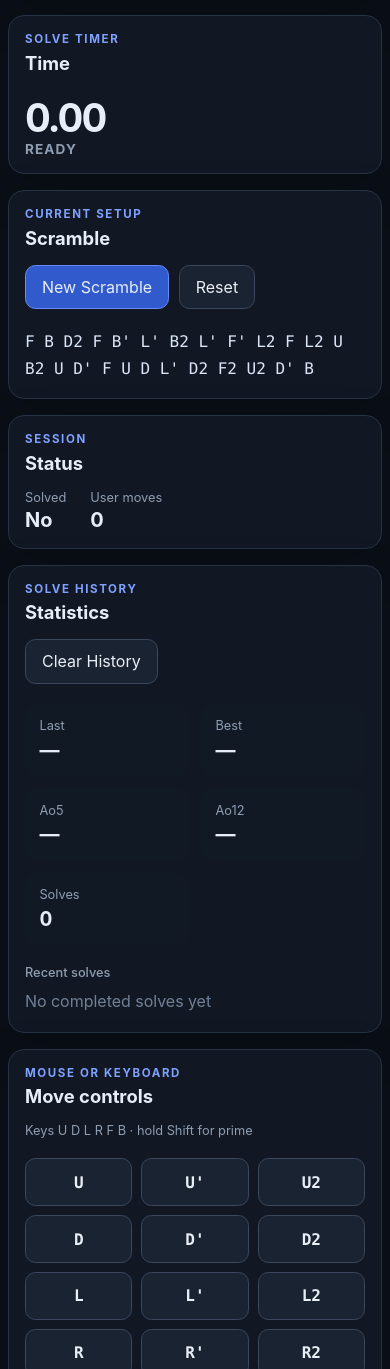
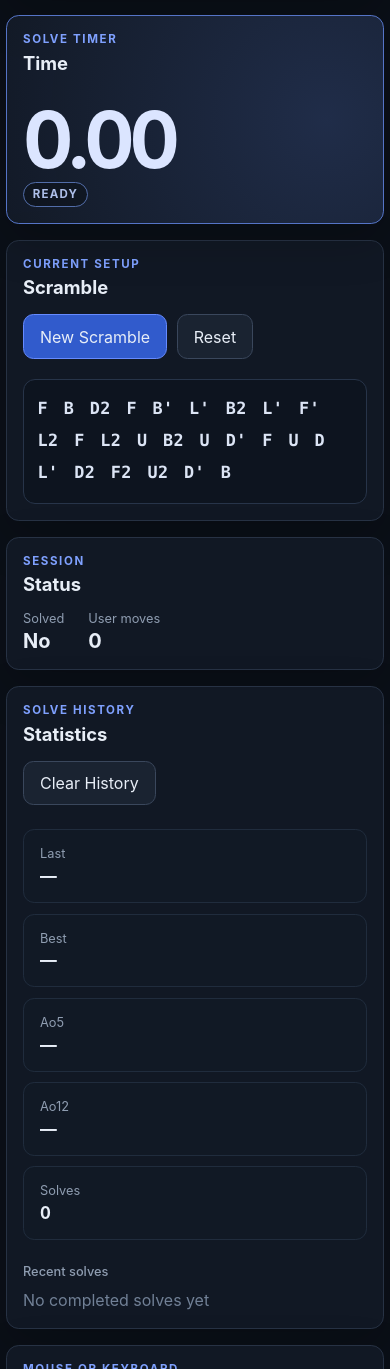
Before and after one commit to Franek2009/Cube3x3, a website built with Vite: page index.html in a window 390 px wide. Shown: the part 631-2000 px from the top of the page. Built offline with nearby package versions, Linux system fonts and the light colour scheme.

Commit message:
Polish speedcubing interface

```diff
--- a/index.html
+++ b/index.html
@@ -24,14 +24,14 @@
         <div id="cube-viewport" class="cube-viewport"></div>
       </section>
 
-      <section class="panel timer-panel" aria-labelledby="timer-heading">
-        <div>
+      <section id="timer-panel" class="panel timer-panel" data-state="idle" aria-labelledby="timer-heading">
+        <div class="timer-heading">
           <p class="eyebrow">Solve timer</p>
           <h2 id="timer-heading">Time</h2>
         </div>
-        <div class="timer-display" aria-live="polite" aria-atomic="true">
+        <div class="timer-display">
           <strong id="timer-time" class="timer-time">0.00</strong>
-          <span id="timer-status" class="timer-status">Idle</span>
+          <span id="timer-status" class="timer-status" role="status" aria-live="polite">Idle</span>
         </div>
       </section>
 
@@ -104,15 +104,10 @@
         <p id="move-history" class="history" aria-live="polite"></p>
       </section>
 
-      <section class="panel" aria-labelledby="debug-heading">
-        <div class="section-heading">
-          <div>
-            <p class="eyebrow">Renderer placeholder</p>
-            <h2 id="debug-heading">Technical cube state</h2>
-          </div>
-        </div>
+      <details class="panel debug-panel">
+        <summary class="debug-summary">Debug state</summary>
         <pre id="debug-state" class="debug-state"></pre>
-      </section>
+      </details>
     </main>
     <script type="module" src="/src/main.ts"></script>
   </body>
--- a/src/styles.css
+++ b/src/styles.css
@@ -78,10 +78,18 @@ button {
 }
 
 .timer-panel {
+  position: relative;
   display: flex;
   align-items: center;
   justify-content: space-between;
-  gap: 1.5rem;
+  min-height: 10rem;
+  gap: 2rem;
+  overflow: hidden;
+  border-color: #334158;
+  background:
+    radial-gradient(circle at 85% 50%, rgba(90, 124, 211, 0.12), transparent 22rem),
+    rgba(18, 25, 37, 0.96);
+  transition: border-color 160ms ease, background-color 160ms ease;
 }
 
 .timer-panel h2 {
@@ -89,25 +97,75 @@ button {
   font-size: 1.15rem;
 }
 
+.timer-heading {
+  align-self: flex-start;
+}
+
 .timer-display {
   display: grid;
+  min-width: 0;
   justify-items: end;
-  gap: 0.2rem;
+  gap: 0.45rem;
   font-variant-numeric: tabular-nums;
 }
 
 .timer-time {
-  font-size: clamp(2.5rem, 8vw, 4.5rem);
-  line-height: 1;
-  letter-spacing: -0.05em;
+  max-width: 100%;
+  color: #c8d2e2;
+  font-size: clamp(3.75rem, 12vw, 7rem);
+  font-weight: 750;
+  line-height: 0.88;
+  letter-spacing: -0.065em;
+  white-space: nowrap;
+  transition: color 160ms ease;
 }
 
 .timer-status {
-  color: #8f9db1;
-  font-size: 0.85rem;
+  padding: 0.28rem 0.55rem;
+  border: 1px solid #354158;
+  border-radius: 999px;
+  color: #8997aa;
+  background: rgba(9, 14, 21, 0.45);
+  font-size: 0.72rem;
   font-weight: 700;
-  letter-spacing: 0.08em;
+  letter-spacing: 0.1em;
   text-transform: uppercase;
+}
+
+.timer-panel[data-state="ready"] {
+  border-color: #5574c7;
+  background:
+    radial-gradient(circle at 85% 50%, rgba(91, 127, 224, 0.2), transparent 23rem),
+    rgba(18, 25, 37, 0.96);
+}
+
+.timer-panel[data-state="ready"] .timer-time {
+  color: #dbe5ff;
+}
+
+.timer-panel[data-state="ready"] .timer-status {
+  border-color: #526da9;
+  color: #aebfe9;
+}
+
+.timer-panel[data-state="running"] {
+  border-color: #668bff;
+}
+
+.timer-panel[data-state="running"] .timer-time {
+  color: #f4f7ff;
+}
+
+.timer-panel[data-state="running"] .timer-status {
+  color: #9aa9bd;
+}
+
+.timer-panel[data-state="stopped"] {
+  border-color: #4c7a72;
+}
+
+.timer-panel[data-state="stopped"] .timer-time {
+  color: #d6f4ec;
 }
 
 .actions {
@@ -163,7 +221,16 @@ button {
 }
 
 .scramble {
-  font-size: clamp(1rem, 2.4vw, 1.25rem);
+  padding: clamp(0.85rem, 2vw, 1.15rem);
+  border: 1px solid #273449;
+  border-radius: 0.75rem;
+  background: #0d141f;
+  font-size: clamp(1.05rem, 2.6vw, 1.35rem);
+  font-variant-numeric: tabular-nums;
+  font-weight: 600;
+  letter-spacing: 0.025em;
+  line-height: 1.9;
+  word-spacing: 0.3em;
 }
 
 .cube-panel {
@@ -212,15 +279,17 @@ button {
 .statistics-grid {
   display: grid;
   grid-template-columns: repeat(5, minmax(0, 1fr));
-  gap: 0.75rem;
-  margin-top: 1.25rem;
+  gap: 0.65rem;
+  margin-top: 1.5rem;
 }
 
 .statistics-grid p {
   display: grid;
   gap: 0.3rem;
   margin: 0;
-  padding: 0.9rem;
+  min-width: 0;
+  padding: 1rem;
+  border: 1px solid #202c3d;
   border-radius: 0.7rem;
   background: #111925;
 }
@@ -232,26 +301,37 @@ button {
 }
 
 .statistics-grid strong {
-  font-size: 1.25rem;
+  font-size: clamp(1.05rem, 2.5vw, 1.35rem);
   font-variant-numeric: tabular-nums;
 }
 
 .recent-heading {
-  margin: 1.25rem 0 0.5rem;
+  margin: 1.5rem 0 0.65rem;
   font-weight: 500;
 }
 
 .recent-solves {
+  display: flex;
+  flex-wrap: wrap;
+  gap: 0.5rem;
   margin: 0;
-  padding-left: 2rem;
+  padding: 0;
   color: #dce5f5;
   font-family: ui-monospace, SFMono-Regular, Menlo, Consolas, monospace;
   font-variant-numeric: tabular-nums;
-  line-height: 1.65;
+  line-height: 1.4;
+  list-style-position: inside;
+  list-style-type: decimal;
+}
+
+.recent-solves li {
+  padding: 0.45rem 0.7rem;
+  border: 1px solid #273449;
+  border-radius: 0.55rem;
+  background: #0d141f;
 }
 
 .recent-solves:empty::before {
-  margin-left: -2rem;
   color: #718096;
   content: "No completed solves yet";
   font-family: Inter, ui-sans-serif, system-ui, sans-serif;
@@ -265,13 +345,13 @@ button {
 .move-grid {
   display: grid;
   grid-template-columns: repeat(6, minmax(0, 1fr));
-  gap: 0.55rem;
+  gap: 0.65rem;
   margin-top: 1.25rem;
 }
 
 .move-button {
-  min-height: 3rem;
-  padding: 0.6rem;
+  min-height: 3.25rem;
+  padding: 0.7rem;
   font-family: ui-monospace, SFMono-Regular, Menlo, Consolas, monospace;
   font-weight: 750;
 }
@@ -282,7 +362,7 @@ button {
 }
 
 .debug-state {
-  margin: 1.25rem 0 0;
+  margin: 1rem 0 0;
   padding: 1rem;
   border-radius: 0.75rem;
   color: #c8d6ec;
@@ -290,6 +370,26 @@ button {
   font-size: 0.78rem;
   line-height: 1.65;
   overflow-x: auto;
+}
+
+.debug-panel {
+  padding-block: 1rem;
+  border-color: #202a39;
+  background: rgba(14, 20, 30, 0.78);
+  box-shadow: none;
+}
+
+.debug-summary {
+  color: #8997aa;
+  cursor: pointer;
+  font-size: 0.9rem;
+  font-weight: 650;
+}
+
+.debug-summary:focus-visible {
+  border-radius: 0.25rem;
+  outline: 3px solid rgba(127, 161, 255, 0.45);
+  outline-offset: 3px;
 }
 
 @media (max-width: 700px) {
@@ -309,7 +409,12 @@ button {
   }
 
   .timer-display {
+    width: 100%;
     justify-items: start;
+  }
+
+  .timer-time {
+    font-size: clamp(3.5rem, 20vw, 6rem);
   }
 
   .status-grid {
@@ -328,3 +433,21 @@ button {
     grid-template-columns: repeat(3, minmax(0, 1fr));
   }
 }
+
+@media (max-width: 430px) {
+  .app-shell {
+    width: min(100% - 0.75rem, 68rem);
+  }
+
+  .panel {
+    border-radius: 0.8rem;
+  }
+
+  .statistics-grid {
+    grid-template-columns: 1fr;
+  }
+
+  .move-grid {
+    gap: 0.5rem;
+  }
+}
--- a/src/ui/app.ts
+++ b/src/ui/app.ts
@@ -51,6 +51,7 @@ export function initializeApp(): void {
   const moveCountElement = getRequiredElement<HTMLElement>('move-count');
   const timerTimeElement = getRequiredElement<HTMLElement>('timer-time');
   const timerStatusElement = getRequiredElement<HTMLElement>('timer-status');
+  const timerPanelElement = getRequiredElement<HTMLElement>('timer-panel');
   const lastTimeElement = getRequiredElement<HTMLElement>('last-time');
   const bestTimeElement = getRequiredElement<HTMLElement>('best-time');
   const ao5Element = getRequiredElement<HTMLElement>('ao5');
@@ -79,6 +80,7 @@ export function initializeApp(): void {
   };
 
   const renderTimer = (now?: number): void => {
+    timerPanelElement.dataset.state = timer.getState();
     timerTimeElement.textContent = formatElapsedTime(timer.getElapsedMs(now));
     timerStatusElement.textContent = timerStatusLabels[timer.getState()];
   };
```
